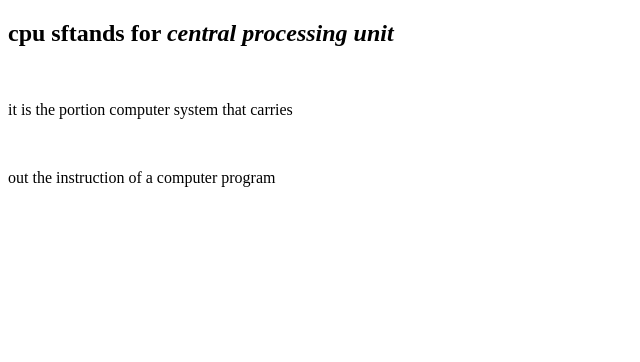
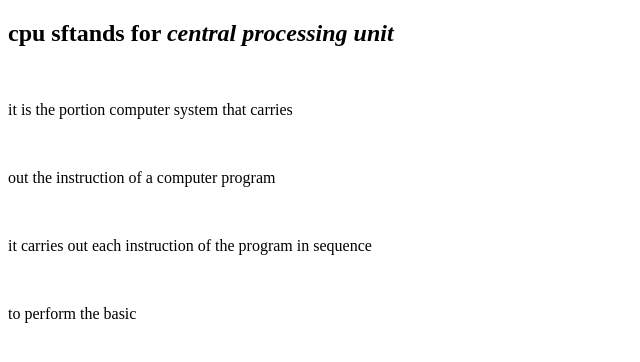
Before and after one commit to iamneo-production/cafabfdbfadaeccdfffebaeceaec, a website: page public/index.html in a window 1280 px wide. Shown: the whole page, without its empty margins (0-640 px from the left). Drawn offline with Linux system fonts and the light colour scheme.

Commit message:
Backup Commit

```diff
--- a/public/index.html
+++ b/public/index.html
@@ -13,5 +13,9 @@
 <p>it is the portion computer system that carries</p>
 <br>
 <p>out the instruction of a computer program</p>
+<br>
+<p>it carries out each instruction of the program in sequence</p>
+<br>
+<p>to perform the basic </p>
 </body>
 </html>
```
